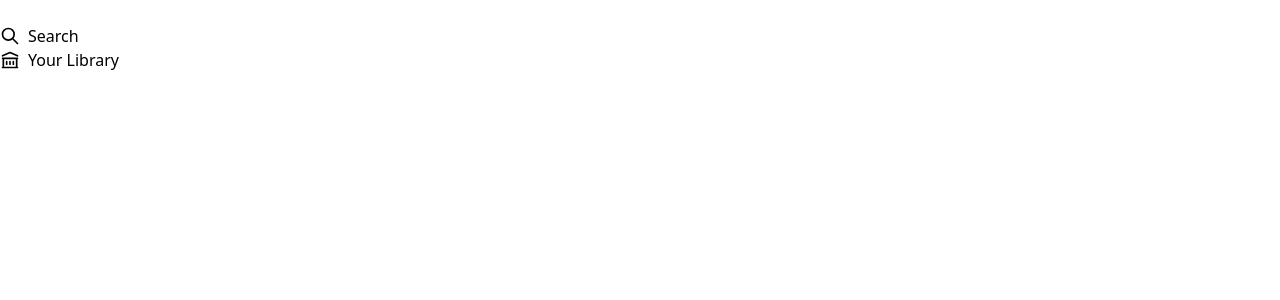
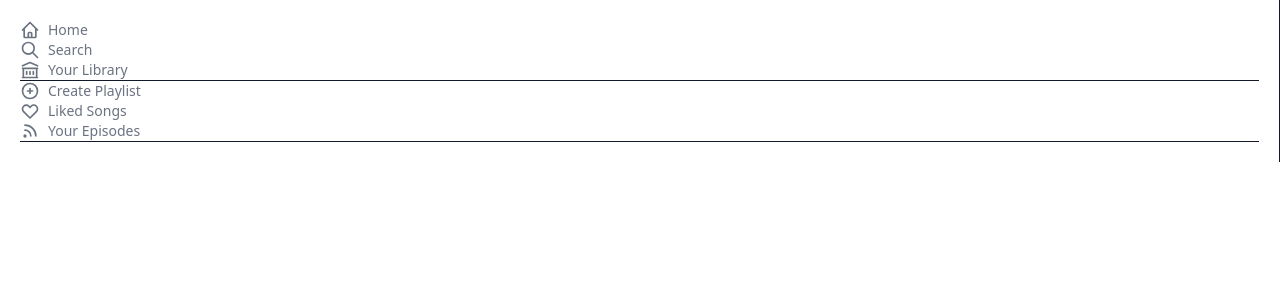
Before and after one commit to timothyrusso/nextjs-spotify, a Next.js app: page / in a window 1280 px wide. Shown: the top 300 px of the page. Built offline with nearby package versions, Linux system fonts and the light colour scheme.

Commit message:
feat: sidebar component

```diff
--- a/components/Sidebar.js
+++ b/components/Sidebar.js
@@ -4,11 +4,13 @@
   SearchIcon,
   LibraryIcon,
   PlusCircleIcon,
+  HeartIcon,
+  RssIcon,
 } from '@heroicons/react/outline';
 
 function Sidebar() {
   return (
-    <div>
+    <div className="text-gray-500 p-5 text-sm border-r border-gray-900">
       <div>
         <button className="flex items-center space-x-2 hover:text-white">
           <HomeIcon className="h-5 w-5" />
@@ -22,6 +24,21 @@
           <LibraryIcon className="h-5 w-5" />
           <p>Your Library</p>
         </button>
+        <hr className="border-t-[0.1px] border-gray-900"></hr>
+
+        <button className="flex items-center space-x-2 hover:text-white">
+          <PlusCircleIcon className="h-5 w-5" />
+          <p>Create Playlist</p>
+        </button>
+        <button className="flex items-center space-x-2 hover:text-white">
+          <HeartIcon className="h-5 w-5" />
+          <p>Liked Songs</p>
+        </button>
+        <button className="flex items-center space-x-2 hover:text-white">
+          <RssIcon className="h-5 w-5" />
+          <p>Your Episodes</p>
+        </button>
+        <hr className="border-t-[0.1px] border-gray-900"></hr>
       </div>
     </div>
   );
```
Also changed, not shown: todo.txt.
